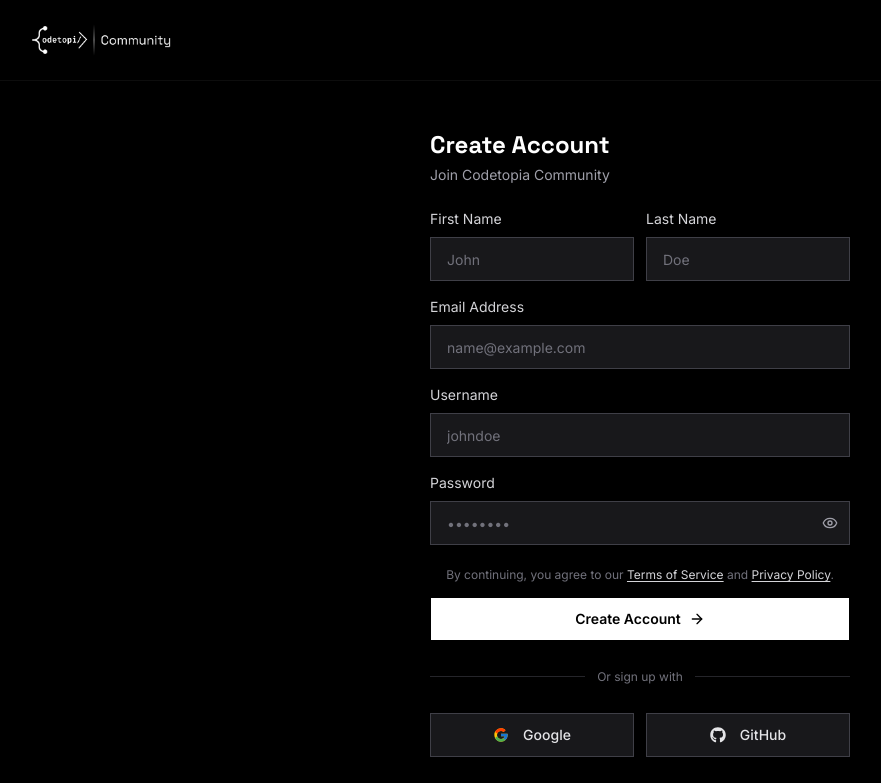
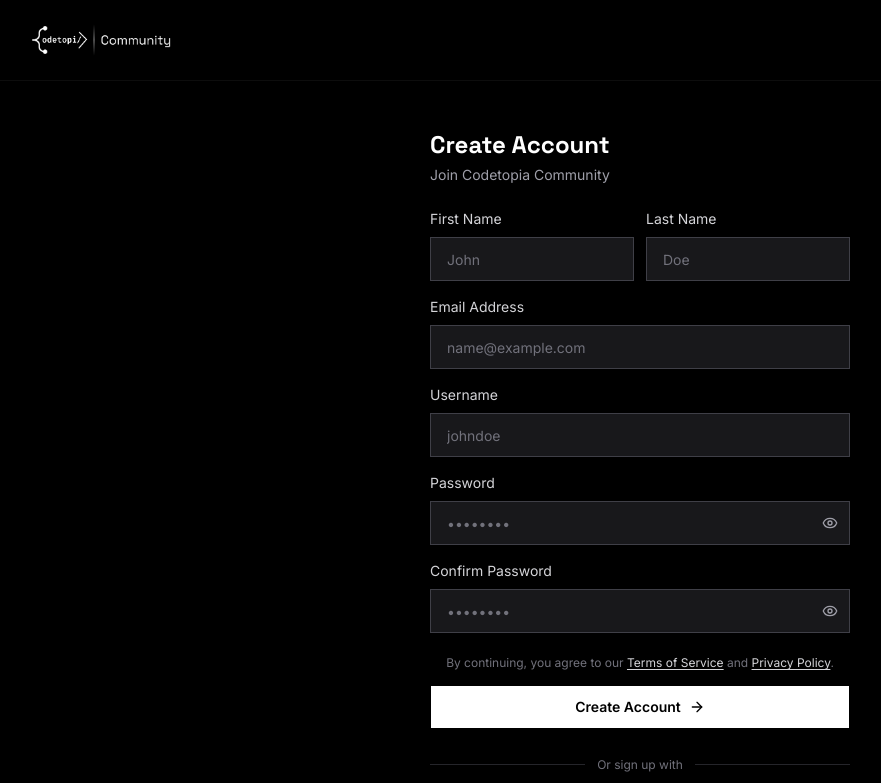
Before and after one commit to codetopialabs/portal-web, a Next.js app: page /signup in a window 1280 px wide. Shown: the top 783 px of the page, without its empty margins (0-881 px from the left). Built offline with nearby package versions, Linux system fonts and the light colour scheme; no server answers.

Commit message:
feat(auth): add confirm password validation on registration form

```diff
--- a/src/components/auth/SignupForm.tsx
+++ b/src/components/auth/SignupForm.tsx
@@ -6,14 +6,15 @@
 import { useForm } from "react-hook-form";
 import { FaGithub } from "react-icons/fa";
 import { FcGoogle } from "react-icons/fc";
+import { PasswordStrengthMeter } from "@/components/auth/PasswordStrengthMeter";
 import { Button } from "@/components/ui/button";
 import { Input } from "@/components/ui/input";
+import { type SignupFormValues, useRegisterMutation } from "@/hooks/useAuthMutations";
 import { AuthService } from "@/services/auth.service";
-import { type SignupFormValues, useRegisterMutation } from "@/hooks/useAuthMutations";
-import { PasswordStrengthMeter } from "@/components/auth/PasswordStrengthMeter";
 
 export function SignupForm() {
   const [showPassword, setShowPassword] = useState(false);
+  const [showConfirmPassword, setShowConfirmPassword] = useState(false);
   const {
     register,
     handleSubmit,
@@ -24,7 +25,13 @@
   const mutation = useRegisterMutation();
 
   function onSubmit(data: SignupFormValues) {
-    mutation.mutate(data);
+    mutation.mutate({
+      firstName: data.firstName.trim(),
+      lastName: data.lastName.trim(),
+      email: data.email.trim().toLowerCase(),
+      username: data.username.trim(),
+      password: data.password,
+    });
   }
 
   const inputClass =
@@ -36,7 +43,10 @@
         <div className="space-y-4">
           <h2 className="text-2xl font-sans font-bold text-white">Check your email</h2>
           <p className="font-mono text-sm text-zinc-400">{mutation.data.detail}</p>
-          <Link href="/login" className="flex items-center gap-1 font-mono text-sm text-white hover:text-zinc-300 transition-colors">
+          <Link
+            href="/login"
+            className="flex items-center gap-1 font-mono text-sm text-white hover:text-zinc-300 transition-colors"
+          >
             Back to sign in <ArrowRight className="w-3.5 h-3.5 mt-px" />
           </Link>
         </div>
@@ -70,6 +80,10 @@
                 {...register("firstName", {
                   required: "Required",
                   minLength: { value: 2, message: "Min 2 characters" },
+                  pattern: {
+                    value: /^[a-zA-ZÀ-ÿ\s'-]+$/,
+                    message: "Letters, spaces, hyphens and apostrophes only",
+                  },
                 })}
               />
               {errors.firstName && (
@@ -93,6 +107,10 @@
                 {...register("lastName", {
                   required: "Required",
                   minLength: { value: 2, message: "Min 2 characters" },
+                  pattern: {
+                    value: /^[a-zA-ZÀ-ÿ\s'-]+$/,
+                    message: "Letters, spaces, hyphens and apostrophes only",
+                  },
                 })}
               />
               {errors.lastName && <p className="text-red-400 text-xs">{errors.lastName.message}</p>}
@@ -116,7 +134,8 @@
                 required: "Email is required",
                 pattern: { value: /^[^\s@]+@[^\s@]+\.[^\s@]+$/, message: "Enter a valid email" },
                 validate: async (value) => {
-                  const available = await AuthService.checkEmail(value).catch(() => true);
+                  const normalized = value.trim().toLowerCase();
+                  const available = await AuthService.checkEmail(normalized).catch(() => true);
                   return available || "Email is already taken";
                 },
               })}
@@ -146,7 +165,8 @@
                 },
                 validate: async (value) => {
                   if (value.length < 3) return true; // let minLength handle it
-                  const available = await AuthService.checkUsername(value).catch(() => true);
+                  const normalized = value.trim();
+                  const available = await AuthService.checkUsername(normalized).catch(() => true);
                   return available || "Username is already taken";
                 },
               })}
@@ -182,6 +202,37 @@
             </div>
             {errors.password && <p className="text-red-400 text-xs">{errors.password.message}</p>}
             <PasswordStrengthMeter password={password} />
+          </div>
+
+          <div className="space-y-2">
+            <label htmlFor="confirmPassword" className="block text-sm text-zinc-300">
+              Confirm Password
+            </label>
+            <div className="relative">
+              <Input
+                id="confirmPassword"
+                placeholder="••••••••"
+                type={showConfirmPassword ? "text" : "password"}
+                autoComplete="new-password"
+                autoCorrect="off"
+                disabled={mutation.isPending}
+                className={`${inputClass} pr-10`}
+                {...register("confirmPassword", {
+                  required: "Please confirm your password",
+                  validate: (value) => value === password || "Passwords do not match",
+                })}
+              />
+              <button
+                type="button"
+                onClick={() => setShowConfirmPassword(!showConfirmPassword)}
+                className="absolute right-3 top-1/2 -translate-y-1/2 text-zinc-400 hover:text-white transition-colors"
+              >
+                {showConfirmPassword ? <EyeOff className="w-4 h-4" /> : <Eye className="w-4 h-4" />}
+              </button>
+            </div>
+            {errors.confirmPassword && (
+              <p className="text-red-400 text-xs">{errors.confirmPassword.message}</p>
+            )}
           </div>
 
           <div className="space-y-3 pt-1">
--- a/src/hooks/useAuthMutations.ts
+++ b/src/hooks/useAuthMutations.ts
@@ -5,6 +5,7 @@
 import { AuthService } from "@/services/auth.service";
 import { useAuthStore } from "@/store/auth.store";
 import { useOnboardingStore } from "@/store/onboarding.store";
+import { useUserStore } from "@/store/user.store";
 // Login form values (used by LoginForm)
 export interface LoginFormValues {
   email: string;
@@ -18,6 +19,7 @@
   email: string;
   username: string;
   password: string;
+  confirmPassword?: string;
 }
 
 export function useLoginMutation() {
@@ -60,7 +62,17 @@
     mutationFn: () => AuthService.logout(session?.accessToken ?? ""),
     onSettled: () => {
       clearSession();
+      useUserStore.getState().reset();
       useOnboardingStore.getState().reset();
+
+      // Clear walkthrough local storage cache so a different logged-in user on the same device starts fresh
+      for (let i = localStorage.length - 1; i >= 0; i--) {
+        const key = localStorage.key(i);
+        if (key && key.startsWith("codetopia_walkthrough_")) {
+          localStorage.removeItem(key);
+        }
+      }
+
       router.push("/login");
     },
   });
```
